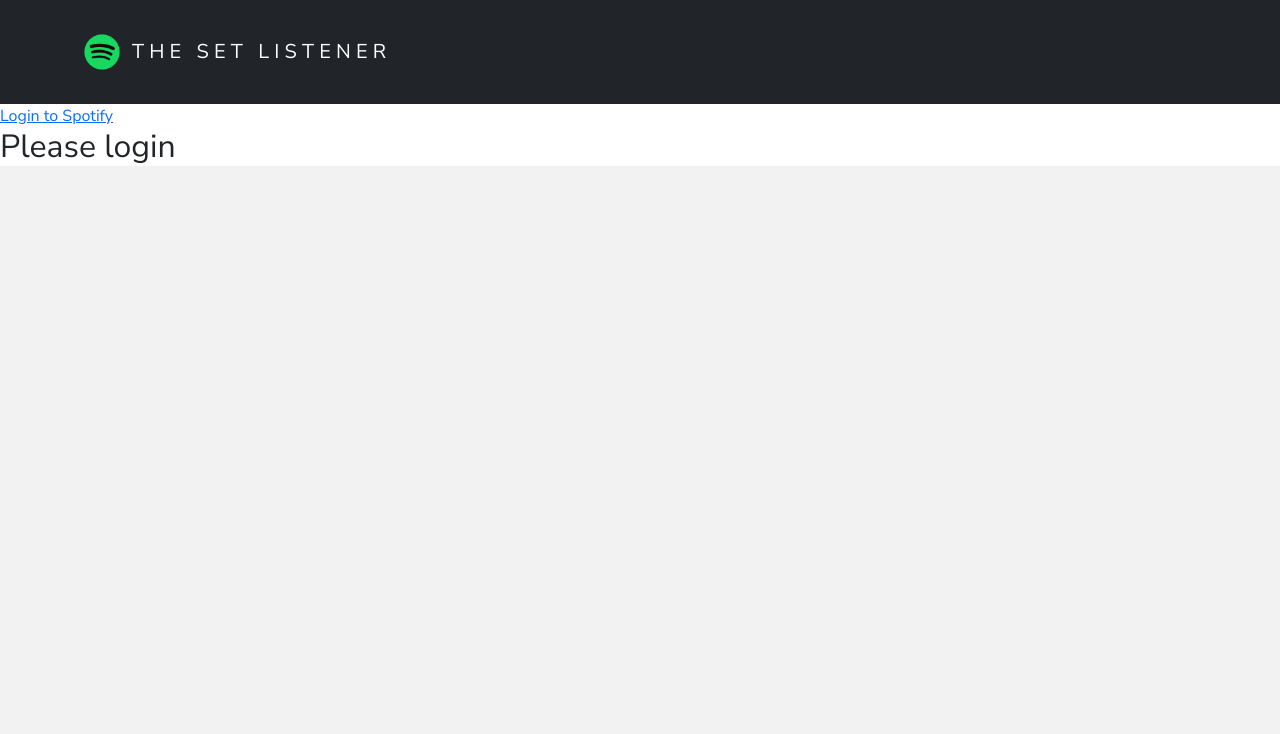
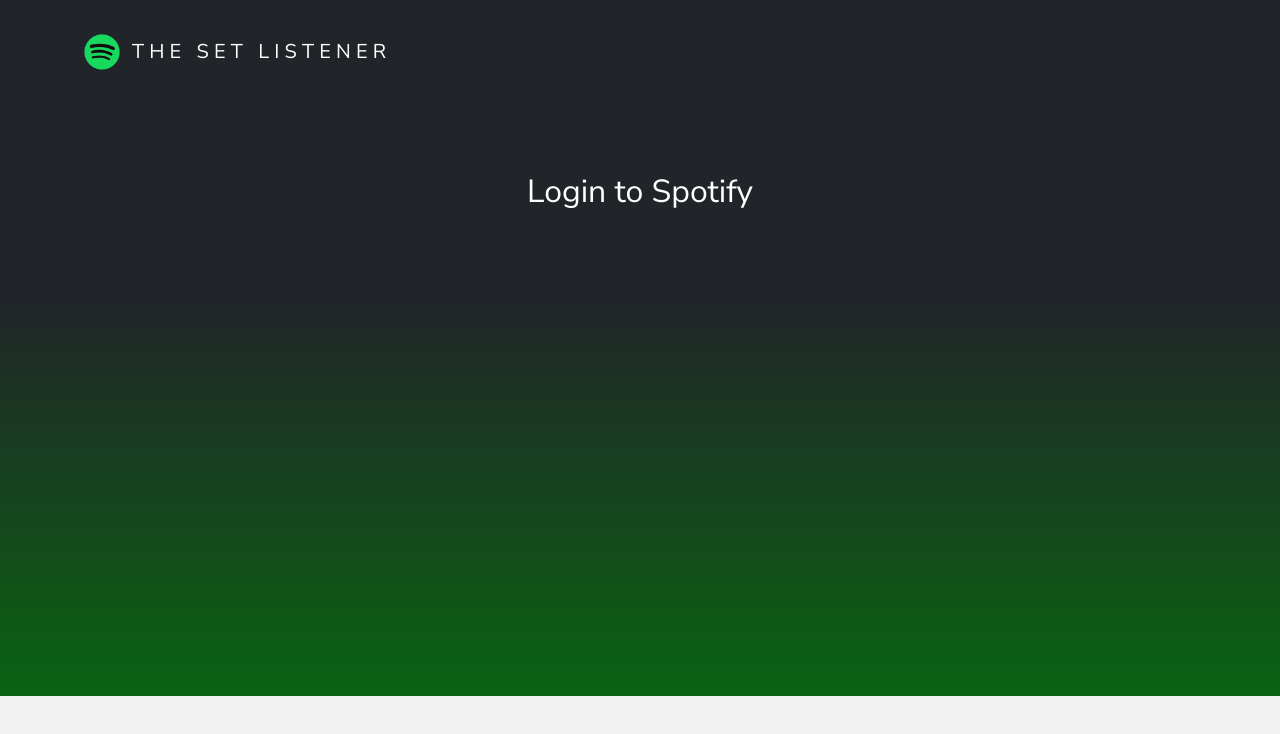
Before and after one commit to rsnr-code/setlistener-frontend, a React (Create React App) app in the folder set-listener/: page / in a window 1280 px wide. Shown: the top 734 px of the page. Built offline with nearby package versions, Linux system fonts and the light colour scheme.

Commit message:
fetch username and user image from spotify api

```diff
--- a/set-listener/package.json
+++ b/set-listener/package.json
@@ -12,7 +12,9 @@
     "env-cmd": "^10.1.0",
     "react": "^18.2.0",
     "react-bootstrap": "^2.5.0",
+    "react-bootstrap-icons": "^1.9.1",
     "react-dom": "^18.2.0",
+    "react-icons": "^4.6.0",
     "react-router-dom": "^6.4.2",
     "react-scripts": "5.0.1",
     "setlistfm-js": "^1.2.0",
--- a/set-listener/src/App.js
+++ b/set-listener/src/App.js
@@ -1,58 +1,60 @@
 import "./index.css";
 import "bootstrap/dist/css/bootstrap.min.css";
-import { BrowserRouter as Router, Link, Route, Routes } from "react-router-dom";
-import About from "./components/About";
+import { BrowserRouter as Router, Link, } from "react-router-dom";
+// import About from "./components/About";
 import Main from "./components/Main";
-import { useEffect, useState } from 'react'
-
+import { useEffect, useState } from "react";
 
 function App() {
-  const CLIENT_ID = "345e769ef981466e9ee4f8588d86175c"
-  const REDIRECT_URI = "http://localhost:3000"
-  const AUTH_ENDPOINT = "https://accounts.spotify.com/authorize"
-  const RESPONSE_TYPE = "token"
+  const CLIENT_ID = "345e769ef981466e9ee4f8588d86175c";
+  const REDIRECT_URI = "http://localhost:3000";
+  const AUTH_ENDPOINT = "https://accounts.spotify.com/authorize";
+  const RESPONSE_TYPE = "token";
 
-
-  const [token, setToken] = useState("")
+  const [token, setToken] = useState("");
 
   useEffect(() => {
-    const hash = window.location.hash
-    let token = window.localStorage.getItem("token")
+    const hash = window.location.hash;
+    let token = window.localStorage.getItem("token");
 
     if (!token && hash) {
-        token = hash.substring(1).split("&").find(elem => elem.startsWith("access_token")).split("=")[1]
+      token = hash
+        .substring(1)
+        .split("&")
+        .find((elem) => elem.startsWith("access_token"))
+        .split("=")[1];
 
-        window.location.hash = ""
-        window.localStorage.setItem("token", token)
+      window.location.hash = "";
+      window.localStorage.setItem("token", token);
     }
 
-    setToken(token)
-
-}, [])
+    setToken(token);
+  }, []);
 
   const logout = () => {
-  setToken("")
-  window.localStorage.removeItem("token")
-}
+    setToken("");
+    window.localStorage.removeItem("token");
+  };
 
   return (
     <Router>
       <div className="App">
         <nav className="navbar navbar-expand-lg bg-dark navbar-dark py-3">
           <div className="container">
-
             <div className="d-flex align-items-center">
-            <img src="spotify-logo.png" alt="logo" className="logo img-fluid" />
-            <Link to={'/'} style={{textDecoration: "none"}}>
-            <p className="navbar-brand" style={{marginTop: "16px"}}>
+              <img
+                src="spotify-logo.png"
+                alt="logo"
+                className="logo img-fluid"
+              />
+              <Link to={"/"} style={{ textDecoration: "none" }}>
+                <p className="navbar-brand" style={{ marginTop: "16px" }}>
                   T H E &nbsp; S E T &nbsp; L I S T E N E R
                 </p>
               </Link>
             </div>
 
-
-
-{token ?
+            {token ? (
               <div>
                 <button
                   className="navbar-toggler"
@@ -66,39 +68,43 @@
                 <div className="collapse navbar-collapse" id="navmenu">
                   <ul className="navbar-nav ms-auto">
                     <li className="nav-item">
-              <button onClick={logout} className="button navbar-brand">Logout</button>
-
+                      <button onClick={logout} className="button navbar-brand">
+                        Logout
+                      </button>
                     </li>
                   </ul>
                 </div>
               </div>
-          : <div></div>
-}
-
-
+            ) : (
+              <div></div>
+            )}
           </div>
         </nav>
 
-        {!token ?
-                    <a href={`${AUTH_ENDPOINT}?client_id=${CLIENT_ID}&redirect_uri=${REDIRECT_URI}&response_type=${RESPONSE_TYPE}`}>Login
-                        to Spotify</a>
-                    : <div></div>
-                    // <button onClick={logout}>Logout</button>
-                    }
-
-
-{token ?
-                   <div className="content">
-          <Routes>
-            <Route path="/" element={<Main />} />
-
-            <Route path="/about" element={<About />} />
-          </Routes>
+        {!token ? (
+          <section
+          className="text-light p-5 text-center search">
+          <div className="container" style={{ height: "30rem" }}>
+            <div className="text-center mt-3">
+            <a
+              href={`${AUTH_ENDPOINT}?client_id=${CLIENT_ID}&redirect_uri=${REDIRECT_URI}&response_type=${RESPONSE_TYPE}`}
+              className="loginText"
+            >
+              Login to Spotify
+            </a>
+            </div>
             </div>
 
-                    : <h2>Please login</h2>
-                }
+          </section>
+        ) : (
+          <div></div>
+        )}
 
+        {token ? (
+          <div className="content">
+            <Main />
+          </div>
+        ) : <div></div>}
       </div>
     </Router>
   );
--- a/set-listener/src/components/Main.js
+++ b/set-listener/src/components/Main.js
@@ -1,6 +1,7 @@
 import PlaylistButton from "./PlaylistButton";
 import { useState } from "react";
 import axios from "axios";
+import { BiSearch} from "react-icons/bi";
 
 
 const Main = () => {
@@ -8,6 +9,23 @@
   //Search Artist Code:
   const [searchKey, setSearchKey] = useState("");
   const [initialState, setInitialState] = useState("");
+  const [userName, setUserName] = useState("");
+  const [userImage, setUserImage] = useState("");
+
+  let token = window.localStorage.getItem("token");
+
+  const getUserName = async (e) => {
+
+    const data = await axios.get("https://api.spotify.com/v1/me", {
+      headers: {
+        Authorization: `Bearer ${token}`
+      }
+    })
+    setUserImage(data.data.images[0].url)
+    setUserName(data.data.display_name)
+  }
+
+  getUserName()
 
   const searchArtist = (e) => {
     e.preventDefault();
@@ -145,10 +163,9 @@
           setlistEncore.forEach((element) => songsArr.push(element.name));
         }
 
-        console.log(venueName);
+
         console.log(songsArr);
-        console.log(cityName)
-        console.log(eventDate)
+
 
         setInitialState(`${artistName} at ${venueName} (${cityName}) on ${eventDate}`);
       })
@@ -174,9 +191,7 @@
 
 <div className="search">
       <section
-        className="text-light p-5 text-center "
-        style={{ backgroundColor: "#82bf00" }}
-      >
+        className="text-light p-5 text-center search">
         <div className="container" style={{ height: "15rem" }}>
           <div className="text-center mt-3">
             <h1 id="title">The Set Listener</h1>
@@ -185,7 +200,7 @@
               show
             </p>
 
-            <div className="d-flex justify-content-center ">
+            <div className="d-flex justify-content-center" >
               <form onSubmit={searchArtist}>
                 <input
                   name="artist"
@@ -194,22 +209,31 @@
                   type="text"
                   onChange={(e) => setSearchKey(e.target.value)}
                 />
-                <button type={"submit"}>Search</button>
+                <button type={"submit"} style={{fontSize: "1.1rem"}} > <BiSearch />  </button>
               </form>
             </div>
           </div>
         </div>
       </section>
+
+
     </div>
+{initialState ? <section className="p-3 text-center" style={{ backgroundColor: "#f2f2f3", fontSize: "1.3rem", fontWeight: "bold"}}>
+      <div style={{ color: "#0a6312" }}>{initialState}</div>
 
-    <section className="p-5 text-center" style={{ backgroundColor: "#f2f2f3" }}>
-      <div style={{ color: "#82bf00" }}>{initialState}</div>
+    </section> : <section className="p-3 text-center" style={{ backgroundColor: "#f2f2f3", fontSize: "1.3rem", fontWeight: "bold"}}>
+      <div style={{ color: "#0a6312" }}>Hiya <img className="userImage" src={userImage} alt="userImage"/>   {userName}!
+      <p></p>
+      <p>Go ahead and type in your favorite artist. </p></div>
 
     </section>
 
+}
 
 
-{initialState ? <PlaylistButton /> : <div></div>}
+
+
+{initialState ? <PlaylistButton /> : <div style={{backgroundColor: "#0a6312"}}></div>}
 
     </div>
   );
--- a/set-listener/src/components/PlaylistButton.js
+++ b/set-listener/src/components/PlaylistButton.js
@@ -8,12 +8,12 @@
       }
 
       return (
-        <section className="p-5 text-center playlistButton" >
+        <section className="p-3 text-center playlistButtonSection" >
            <Form>
                 <Button
                   type="submit"
-                  className="mx-2 rounded btn"
-                  style={{ height: "40px", backgroundColor: "#0096bf" }}
+                  className="mx-2 rounded btn playlistButton"
+                  style={{ height: "40px"}}
                   onClick={handleSubmit}
                 >
                   <p className="text">SAVE THIS PLAYLIST TO SPOTIFY</p>
--- a/set-listener/src/index.css
+++ b/set-listener/src/index.css
@@ -24,7 +24,13 @@
 
 }
 
-  @media screen and (max-width: 400px) {
+.userImage {
+  border-radius: 50%;
+  width: 5%;
+  height: auto;
+}
+
+  @media screen and (max-width: 450px) {
     .navbar-toggler {
        width: 10px;
        margin-right: 5px;
@@ -32,15 +38,38 @@
    .text {
     font-size: 15px;
    }
+   .userImage{
+    width: 10%;
+
+   }
   }
 
-  .playlistButton {
+
+  .playlistButtonSection {
     background-color: #f2f2f3;
     border-top: 2px solid rgb(208, 208, 208);
-
   }
 
+.playlistButton {
+  background: rgb(10,99,18);
+background: linear-gradient(0deg, rgba(10,99,18,1) 0%, rgba(33,37,41,1) 67%);
+}
+
+
 .search {
+  background: rgb(10,99,18);
+background: linear-gradient(0deg, rgba(10,99,18,1) 0%, rgba(33,37,41,1) 67%);
+}
 
-  background-color: #82bf00;
+.loginPage {
+  background: rgb(10,99,18);
+background: linear-gradient(0deg, rgba(10,99,18,1) 0%, rgba(33,37,41,1) 67%);
+height: 85vh;
 }
+
+.loginText {
+  color: white;
+  text-align: center;
+  text-decoration: none;
+  font-size: 2rem;
+}
```
Also changed, not shown: 1 other file (tests, documents, lock files or other folders). Lines whose indentation alone changed are shown as unchanged.
